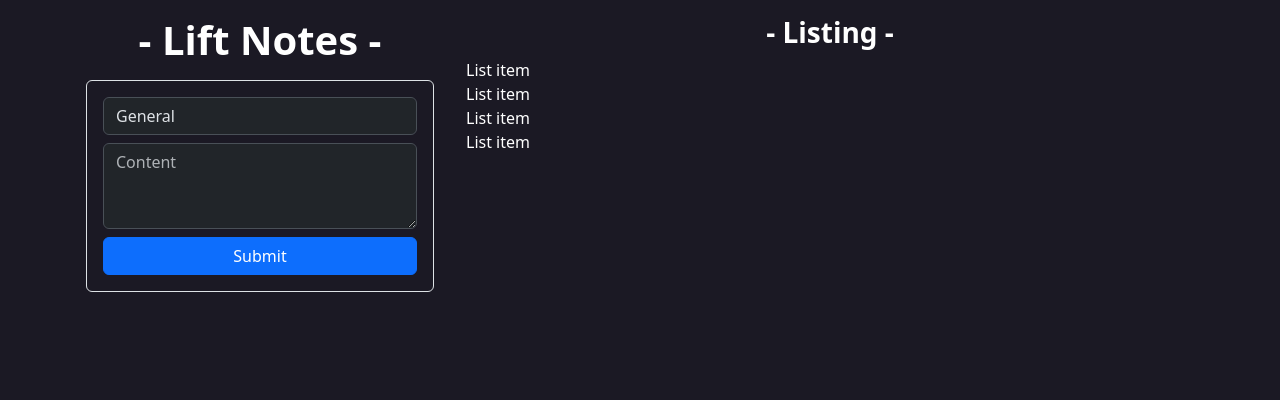
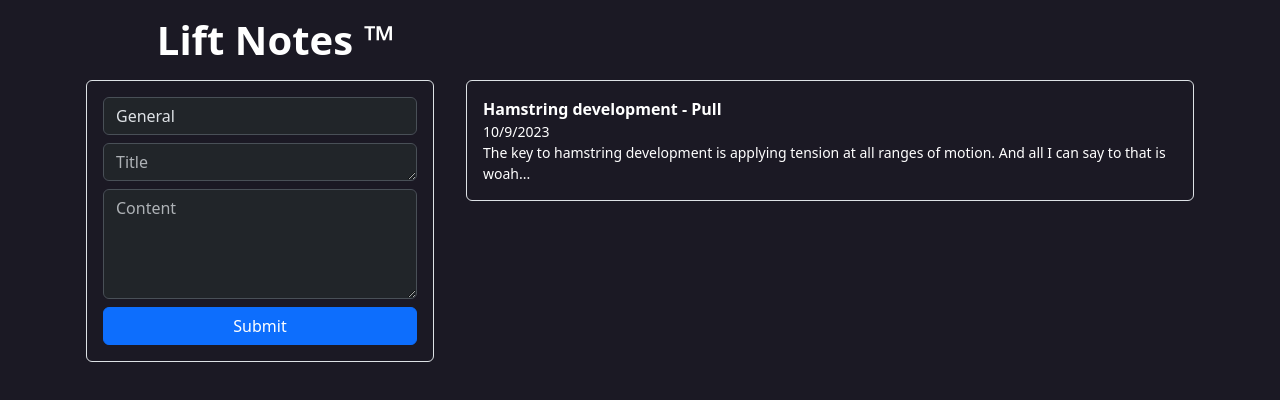
Before and after one commit to tylermeyers351/Workout-Notes-App, a website built with Vite: page index.html in a window 1280 px wide. Built offline with nearby package versions, Linux system fonts and the light colour scheme.

Commit message:
Further styling updates - bootstrap

```diff
--- a/index.css
+++ b/index.css
@@ -3,6 +3,11 @@ html, body {
     padding: 0;
     background-color: #1B1924;
     color: white;
+}
+
+h3, p {
+    margin:0;
+    padding: 0;
 }
 
 img {
@@ -14,3 +19,9 @@ ul {
     margin: 0;
     padding: 0;
 }
+
+@media (min-width: 992px) {
+    .custom-lg-padding {
+      margin-top: 60px;
+    }
+  }
--- a/index.html
+++ b/index.html
@@ -18,7 +18,7 @@
             <div class="row">
                 <!-- Form -->
                 <div class="p-3 col-12 col-lg-4">
-                    <h1 class="text-center fw-bold mb-3"> - Lift Notes - </h1>
+                    <h1 class="text-center fw-bold mb-3"> &nbsp;&nbsp;&nbsp;Lift Notes &#x2122; </h1>
                     <!-- <div class="text-center">
                         <img src="assets/dumbbell.png" class="rounded w-50 mb-3" alt="Dumbbell_Image">
                     </div> -->
@@ -34,7 +34,11 @@
                         </div>
 
                         <div class="mb-2">
-                            <textarea class="form-control" data-bs-theme="dark" id="exampleFormControlTextarea1" rows="3" placeholder="Content"></textarea>
+                            <textarea class="form-control" data-bs-theme="dark" id="exampleFormControlTextarea1" rows="1" placeholder="Title"></textarea>
+                        </div>
+
+                        <div class="mb-2">
+                            <textarea class="form-control" data-bs-theme="dark" id="exampleFormControlTextarea1" rows="4" placeholder="Content"></textarea>
                         </div>
                         <div class="d-grid gap-2">
                             <button class="btn btn-primary" type="button">Submit</button>
@@ -43,13 +47,13 @@
                 </div>
 
                 <!-- List of notes -->
-                <div class="p-3 col-12 col-lg-8">
-                    <h3 class="text-center fw-bold"> - Listing - </h3>
+                <div class="px-3 col-12 col-lg-8 custom-lg-padding">
                     <ul>
-                        <li>List item</li>
-                        <li>List item</li>
-                        <li>List item</li>
-                        <li>List item</li>
+                        <li class="border rounded p-3 mb-2">
+                            <p class="text-left fw-bold">Hamstring development - Pull</p>
+                            <p class="small">10/9/2023</p>
+                            <p class="small">The key to hamstring development is applying tension at all ranges of motion. And all I can say to that is woah...</p>
+                        </li>
                     </ul>
                 </div>
             </div>
@@ -57,5 +61,13 @@
 
         <script src="https://cdn.jsdelivr.net/npm/bootstrap@5.3.2/dist/js/bootstrap.bundle.min.js" integrity="sha384-C6RzsynM9kWDrMNeT87bh95OGNyZPhcTNXj1NW7RuBCsyN/o0jlpcV8Qyq46cDfL" crossorigin="anonymous"></script>
         <script src="index.js"></script>
+        <style>
+            @media (min-width: 992px) {
+              .custom-lg-padding {
+                padding: 20px;
+              }
+            }
+          </style>
+
     </body>
 </html>
--- a/index.js
+++ /dev/null
@@ -1 +0,0 @@
-// javascript
```
